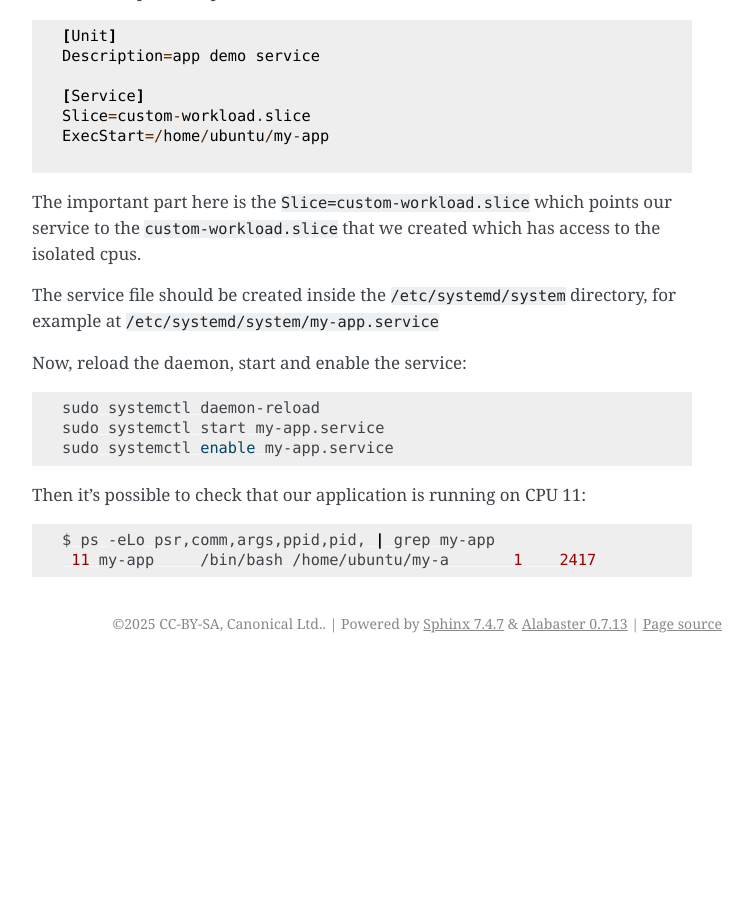
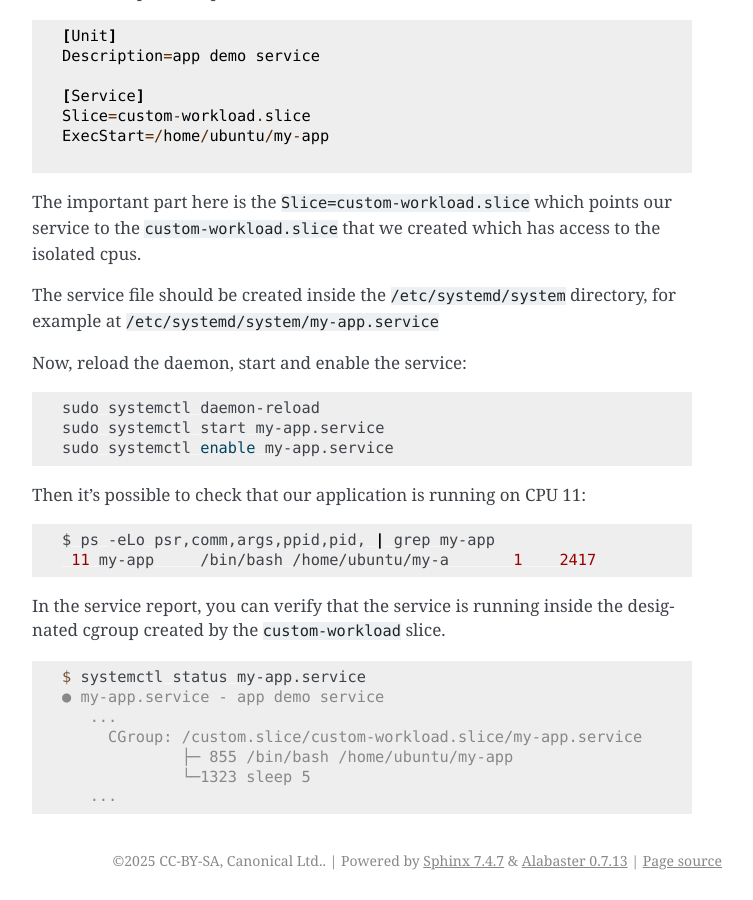
Before and after one commit to canonical/real-time-ubuntu-docs, a Sphinx documentation site: the page built from docs/how-to/using-cpusets.md, in a window 1280 px wide and 900 px high, scrolled down 4517 px. Shown: the whole window, without its empty margins (388-1141 px from the left). Built offline with Sphinx 7.4.7, drawn with Linux system fonts in a browser that asks for light colours; before the commit the page ends 5180 px from its top, so only the background shows below that.

Commit message:
feat: add systemctl command
Signed-off-by: Lincoln Wallace <lincoln.wallace@canonical.com>

````diff
--- a/docs/how-to/using-cpusets.md
+++ b/docs/how-to/using-cpusets.md
@@ -199,6 +199,18 @@ $ ps -eLo psr,comm,args,ppid,pid, | grep my-app
  11 my-app     /bin/bash /home/ubuntu/my-a       1    2417
 ```
 
+In the service report, you can verify that the service is running inside the designated cgroup created by the `custom-workload` slice.
+
+```console
+$ systemctl status my-app.service
+● my-app.service - app demo service
+   ...
+     CGroup: /custom.slice/custom-workload.slice/my-app.service
+             ├─ 855 /bin/bash /home/ubuntu/my-app
+             └─1323 sleep 5
+   ...
+```
+
 % Links
 
 [ps_manpage]: https://manpages.ubuntu.com/manpages/noble/man1/ps.1.html
````
